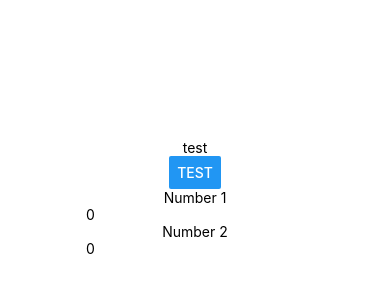
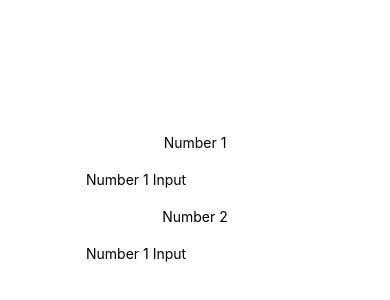
Before and after one commit to YoHypixel/Learning-React-Native, a React Native app: screen / in a window 390 px wide. Shown: the part 224-524 px from the top of the page. Built offline with nearby package versions, Linux system fonts and the light colour scheme.

Commit message:
Complete kinda

```diff
--- a/App.js
+++ b/App.js
@@ -1,6 +1,6 @@
 import { StatusBar } from 'expo-status-bar';
 import React, { useState } from 'react';
-import { StyleSheet, Text, View, TextInput, Button, Keyboard, TouchableWithoutFeedback} from 'react-native';
+import { StyleSheet, Text, View, TextInput, Button, Keyboard, TouchableWithoutFeedback, SafeAreaView} from 'react-native';
 
 
 
@@ -8,58 +8,40 @@ import { StyleSheet, Text, View, TextInput, Button, Keyboard, TouchableWithoutFe
 
 const App = () => {
 
-const [number, SetNumber] = useState("");
-const [number2, SetNumber2] = useState("");
-const [test, SetTest] = useState("")
-
-const Alert = () => {
-  alert(parseInt(number) + parseInt(number2))
-  Keyboard.dismiss()
-}
-
-const DismissKeyboard = ({ children }) => (
-
-  <TouchableWithoutFeedback onPress={() => Keyboard.dismiss()}>
-    {children}
-  </TouchableWithoutFeedback>
-);
+  const [number0, SetNumber0] = useState("")
+  const [number1, SetNumber1] = useState("")
 
   return (
-    <TouchableWithoutFeedback onPress={() => Keyboard.dismiss()}>
     <View style={styles.container}>
 
-      <StatusBar style="dark" />
+      <Text style={{padding:10}}>Number 1</Text>
 
-        <Text>test</Text>
-        <Button
-
-        onPress={Alert}
-        title="test"
-        />
-        <Text>Number 1</Text>
       <TextInput
 
-        defaultValue="0"
+        onChange = {text => SetNumber0(text)}
+        defaultValue='Number 1 Input'
+        style={{padding:10}}
         keyboardType='number-pad'
-        onChangeText={text => SetNumber(text)}
+        returnKeyLabel='Fuck'
+        returnKeyType='done'
         clearTextOnFocus={true}
-        onEndEditing={Keyboard.dismiss()}
 
       />
+      <Text style={{padding:10}}>Number 2</Text>
 
-        <Text>Number 2</Text>
       <TextInput
 
-        defaultValue="0"
+        onChange = {text => SetNumber2(text)}
+        defaultValue='Number 1 Input'
+        style={{padding:10}}
         keyboardType='number-pad'
-        onChangeText={text => SetNumber2(text)}
+        returnKeyLabel='Fuck'
+        returnKeyType='done'
         clearTextOnFocus={true}
-        onEndEditing={Keyboard.dismiss()}
 
       />
 
     </View>
-</TouchableWithoutFeedback>
   );
 }
 export default App
```
Lines whose indentation alone changed are shown as unchanged.
